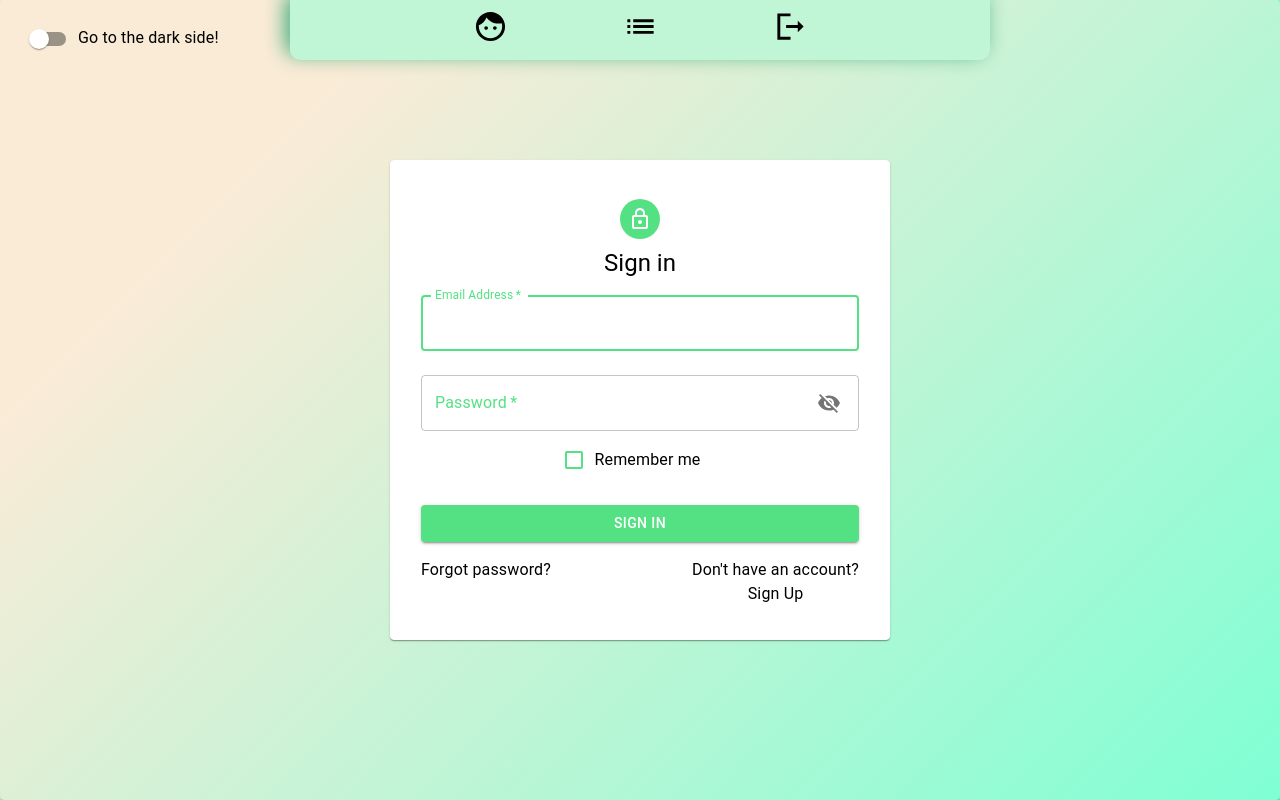
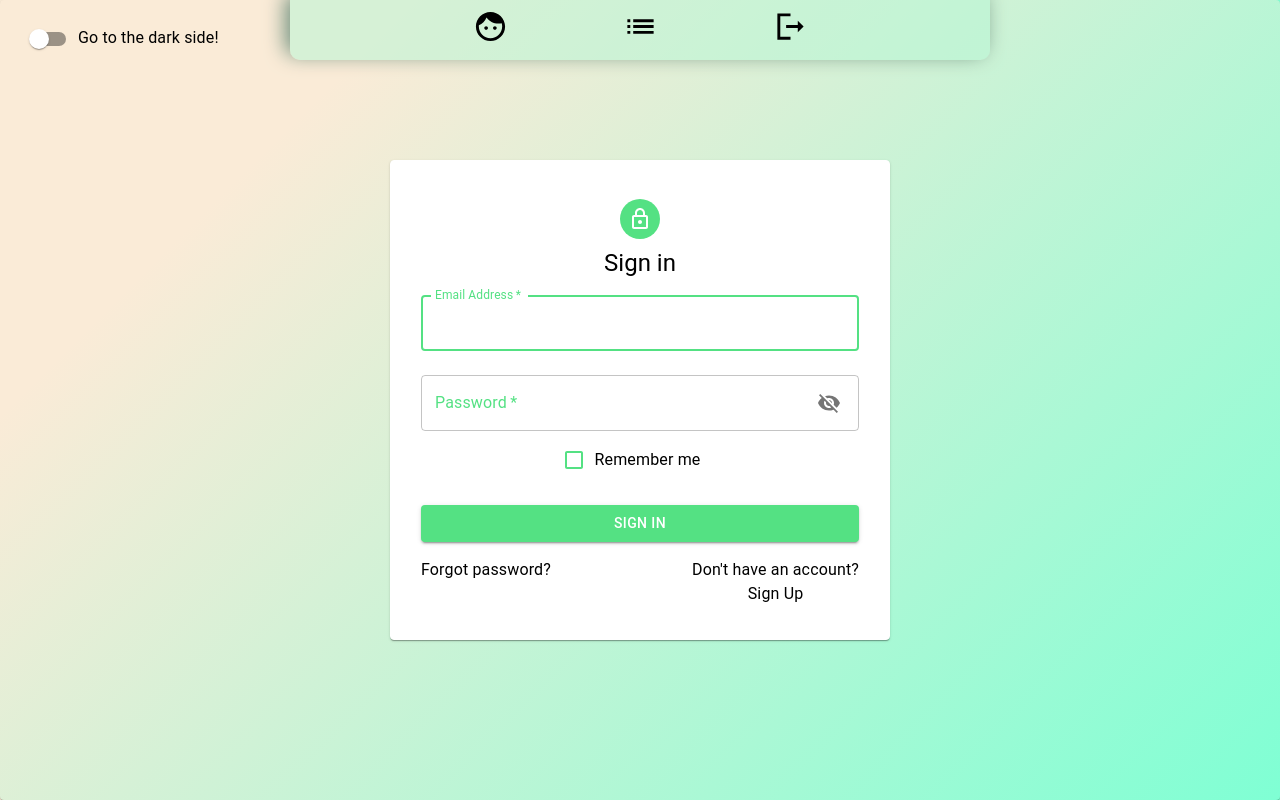
Before and after one commit to katesunday/new-project-ighw, a React (Create React App) app: page /#/login in a window 1280 px wide. Built offline with nearby package versions, Linux system fonts and the light colour scheme; no server answers.

Commit message:
mini fix

```diff
--- a/src/components/Navigation/Navigation.module.css
+++ b/src/components/Navigation/Navigation.module.css
@@ -26,8 +26,8 @@
     display: flex;
     justify-content: center;
     align-items: center;
-    background-color: rgb(192 245 214);
-    box-shadow: -5px -5px 20px rgb(70 175 126);
+    background-color: rgb(184 245 213 / 54%);
+    box-shadow: -5px -5px 20px rgb(114 147 129)
 }
 
 .navigation a {
--- a/src/components/Profile/Profile.tsx
+++ b/src/components/Profile/Profile.tsx
@@ -53,7 +53,7 @@ export const Profile = React.memo(() => {
     }, [dispatch])
 
     const backHandler = () => {
-        navigate('/profilePacks')
+        navigate('/mainPage')
     }
 
     if (!isLoggedIn) {
```
